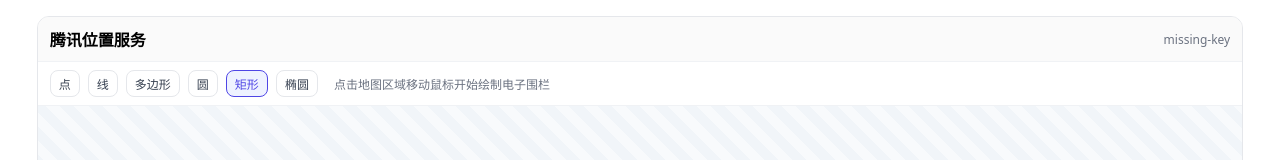
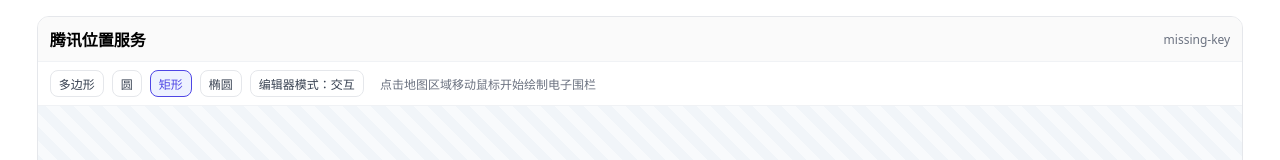
Before and after one commit to BearCubConstellation/NuxtSpark, a Nuxt app: page /map/tencent in a window 1280 px wide. Shown: the part 133-293 px from the top of the page. Built offline with nearby package versions, Linux system fonts and the light colour scheme; a web font is replaced by a local one.

Commit message:
编辑器模式使用SDK常量

```diff
--- a/app/components/maps/TencentMapPanel.vue
+++ b/app/components/maps/TencentMapPanel.vue
@@ -9,11 +9,14 @@
 const tencentKey = computed(() => config.public.tencentMapKey as string | undefined)
 
 const tencentTool = ref<'marker' | 'polyline' | 'polygon' | 'circle' | 'rectangle' | 'ellipse'>('rectangle') // 当前选中的绘制工具
+let tencentSdk: any = null
+let tencentMap: any = null
 let tencentEditor: any = null
 let tencentOverlays: Record<string, any> | null = null
 const toolNotification = ref<string | null>(null)
 let toolNoticeTimer: number | null = null
 const drawOutput = ref<string>('')
+const editorMode = ref<any>(null)
 
 const toolLabels: Record<typeof tencentTool.value, string> = {
   marker: '点',
@@ -133,6 +136,24 @@
   }, 1600)
 }
 
+// 设置编辑器模式（DRAW绘制模式、INTERACT交互模式）
+function setEditorModel(mode: any) {
+  if (!tencentEditor || !tencentSdk) return
+  const actions = tencentSdk?.tools?.constants?.EDITOR_ACTION
+  if (!actions || !tencentEditor.setActionMode) return
+  tencentEditor.setActionMode(mode)
+  editorMode.value = mode
+}
+
+// 切换编辑器模式
+function toggleEditorMode() {
+  if (!tencentSdk) return
+  const actions = tencentSdk?.tools?.constants?.EDITOR_ACTION
+  if (!actions) return
+  const nextMode = editorMode.value === actions.DRAW ? actions.INTERACT : actions.DRAW
+  setEditorModel(nextMode)
+}
+
 // 初始化腾讯地图与绘制工具
 async function initTencent() {
   const key = tencentKey.value
@@ -147,6 +168,7 @@
     await waitForGlobal(() => Boolean((window as any).TMap))
     const TMap = (window as any).TMap
     if (!TMap) throw new Error('TMap not found')
+    tencentSdk = TMap
     const container = document.getElementById('qq-map')
     if (!container) throw new Error('qq-map container not found')
 
@@ -155,8 +177,10 @@
       zoom: 12,
       pitch: 35,
     })
+    tencentMap = map
 
     initTencentDrawTools(TMap, map)
+    editorMode.value = TMap.tools.constants.EDITOR_ACTION.DRAW
 
     status.value = 'ready'
     console.info('[map][tencent] ready')
@@ -187,12 +211,15 @@
       <span class="status">{{ status }}</span>
     </header>
     <div class="tool-bar">
-      <button class="tool-btn" :class="{ active: tencentTool === 'marker' }" type="button" @click="setTencentTool('marker')">点</button>
-      <button class="tool-btn" :class="{ active: tencentTool === 'polyline' }" type="button" @click="setTencentTool('polyline')">线</button>
+      <!-- <button class="tool-btn" :class="{ active: tencentTool === 'marker' }" type="button" @click="setTencentTool('marker')">点</button>
+      <button class="tool-btn" :class="{ active: tencentTool === 'polyline' }" type="button" @click="setTencentTool('polyline')">线</button> -->
       <button class="tool-btn" :class="{ active: tencentTool === 'polygon' }" type="button" @click="setTencentTool('polygon')">多边形</button>
       <button class="tool-btn" :class="{ active: tencentTool === 'circle' }" type="button" @click="setTencentTool('circle')">圆</button>
       <button class="tool-btn" :class="{ active: tencentTool === 'rectangle' }" type="button" @click="setTencentTool('rectangle')">矩形</button>
       <button class="tool-btn" :class="{ active: tencentTool === 'ellipse' }" type="button" @click="setTencentTool('ellipse')">椭圆</button>
+      <button class="tool-btn" type="button" @click="toggleEditorMode">
+        编辑器模式：{{ editorMode === tencentSdk?.tools?.constants?.EDITOR_ACTION?.DRAW ? '绘制' : '交互' }}
+      </button>
       <span class="tool-hint">点击地图区域移动鼠标开始绘制电子围栏</span>
     </div>
     <transition name="tool-toast">
```
